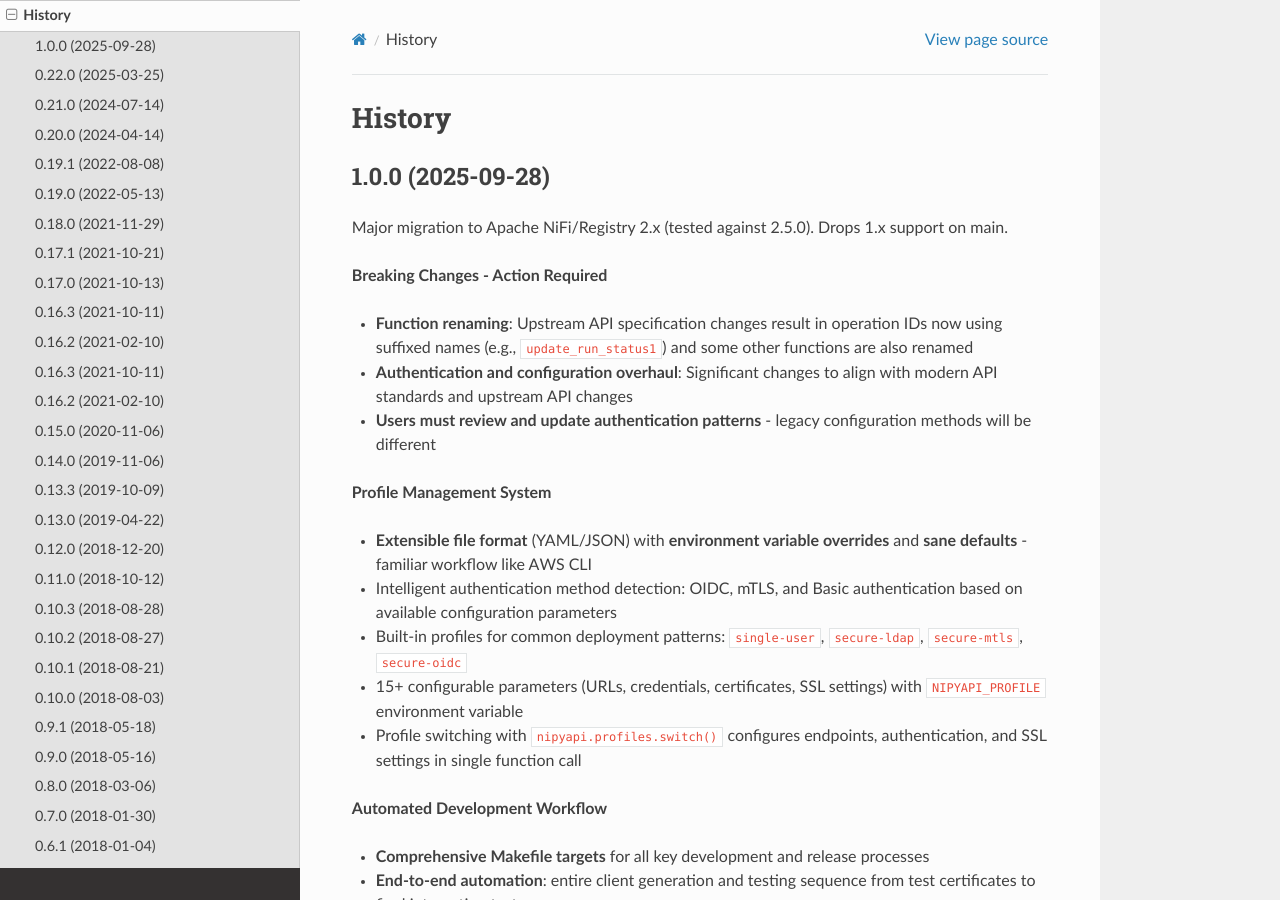
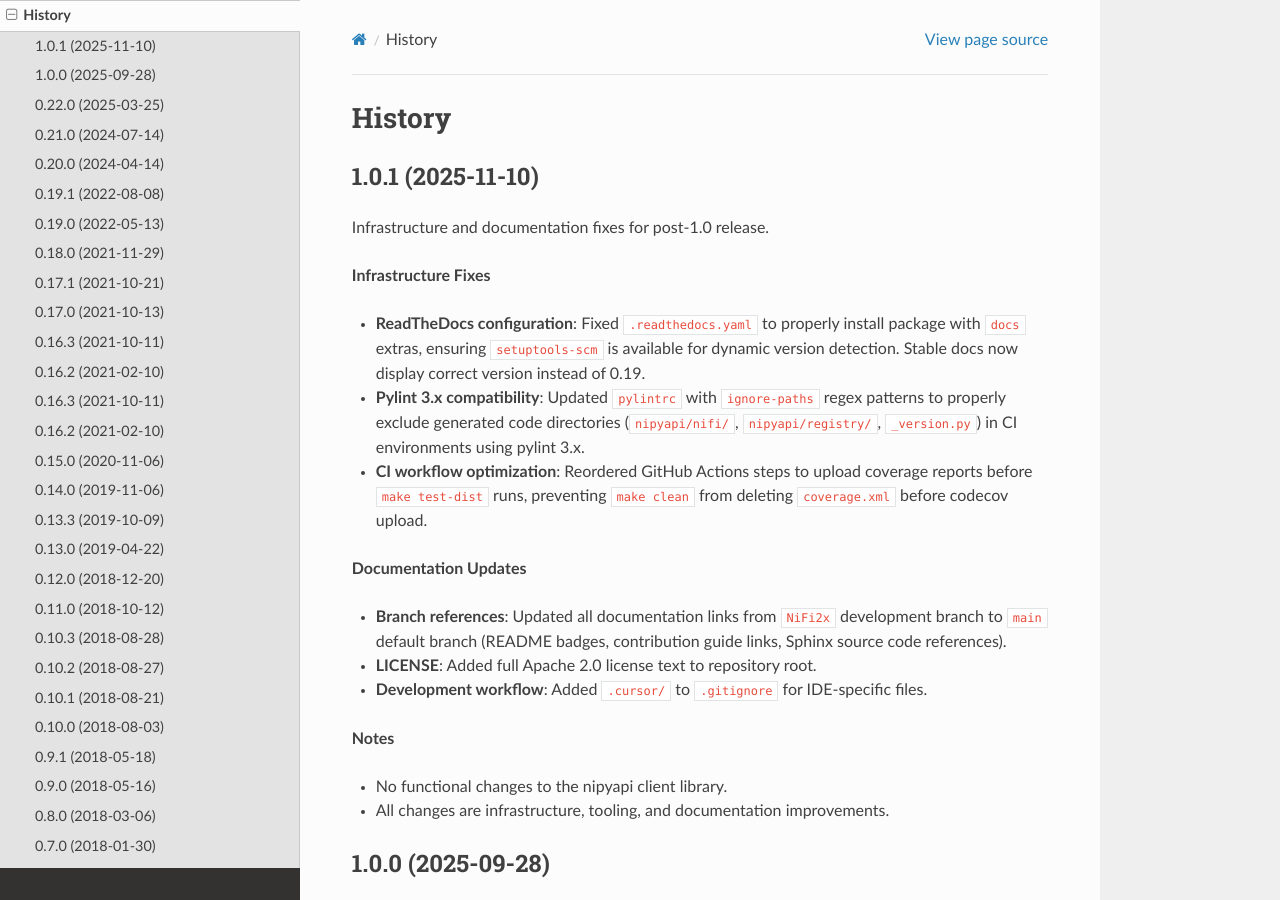
Before and after one commit to Chaffelson/nipyapi, a Sphinx documentation site: the page built from docs/history.rst, in a window 1280 px wide and 900 px high. Built offline with Sphinx 7.4.7 and the Read the Docs theme 3.1.0, drawn with Linux system fonts in a browser that asks for light colours; the version number could not be read and is left out.

Commit message:
Prepare release 1.0.1: Infrastructure and documentation fixes

```diff
--- a/docs/history.rst
+++ b/docs/history.rst
@@ -1,6 +1,28 @@
 =======
 History
 =======
+
+1.0.1 (2025-11-10)
+-------------------
+
+| Infrastructure and documentation fixes for post-1.0 release.
+
+**Infrastructure Fixes**
+
+- **ReadTheDocs configuration**: Fixed ``.readthedocs.yaml`` to properly install package with ``docs`` extras, ensuring ``setuptools-scm`` is available for dynamic version detection. Stable docs now display correct version instead of 0.19.
+- **Pylint 3.x compatibility**: Updated ``pylintrc`` with ``ignore-paths`` regex patterns to properly exclude generated code directories (``nipyapi/nifi/``, ``nipyapi/registry/``, ``_version.py``) in CI environments using pylint 3.x.
+- **CI workflow optimization**: Reordered GitHub Actions steps to upload coverage reports before ``make test-dist`` runs, preventing ``make clean`` from deleting ``coverage.xml`` before codecov upload.
+
+**Documentation Updates**
+
+- **Branch references**: Updated all documentation links from ``NiFi2x`` development branch to ``main`` default branch (README badges, contribution guide links, Sphinx source code references).
+- **LICENSE**: Added full Apache 2.0 license text to repository root.
+- **Development workflow**: Added ``.cursor/`` to ``.gitignore`` for IDE-specific files.
+
+**Notes**
+
+- No functional changes to the nipyapi client library.
+- All changes are infrastructure, tooling, and documentation improvements.
 
 1.0.0 (2025-09-28)
 -------------------
```
